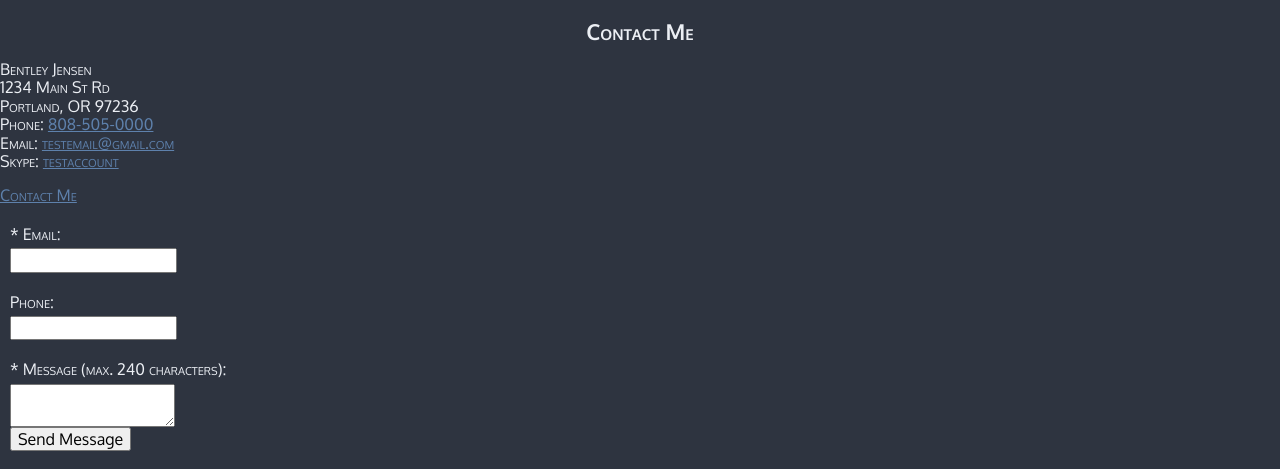
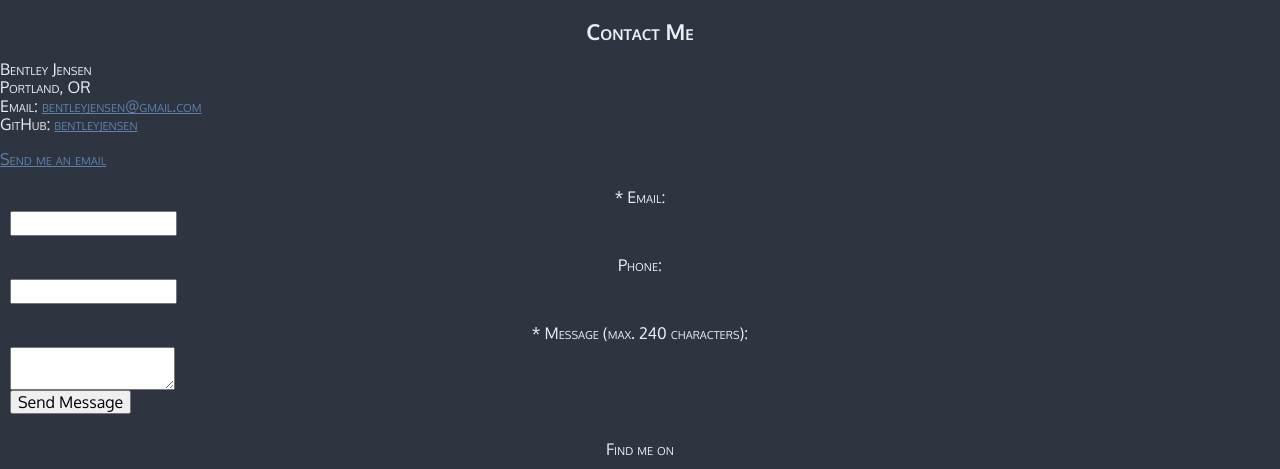
Before and after one commit to bentleyjensen/portfolio-website, a plain HTML site: page contact.html in a window 1280 px wide. Shown: the part 236-705 px from the top of the page. Drawn offline with nearby package versions, Linux system fonts and the light colour scheme.

Commit message:
Update Contact Info

```diff
--- a/contact.html
+++ b/contact.html
@@ -41,16 +41,14 @@
             <div>
                 <p>
                     Bentley Jensen<br>
-                    1234 Main St Rd<br>
-                    Portland, OR 97236<br>
-                    Phone: <a href='tel:+18085550000'>808-505-0000</a><br>
-                    Email: <a href="mailto:testemail@gmail.com">testemail@gmail.com</a><br>
-                    Skype: <a href="skype:testaccount">testaccount</a><br>
+                    Portland, OR<br>
+                    Email: <a href="mailto:bentleyjensen@gmail.com">bentleyjensen@gmail.com</a><br>
+                    GitHub: <a href="https://github.com/bentleyjensen/">bentleyjensen</a><br>
                 </p>
                 <p>
-                    <a href="mailto:testemail@gmail.com">Contact Me</a>
+                    <a href="mailto:testemail@gmail.com">Send me an email</a>
                 </p>
-                <form id="contact-form">
+                <form class="centered" id="contact-form">
                     <label class="contact-form-field" for="contact-email">* Email:</label>
                     <input class="contact-form-field" id="contact-email" type="email" required>
 
```
